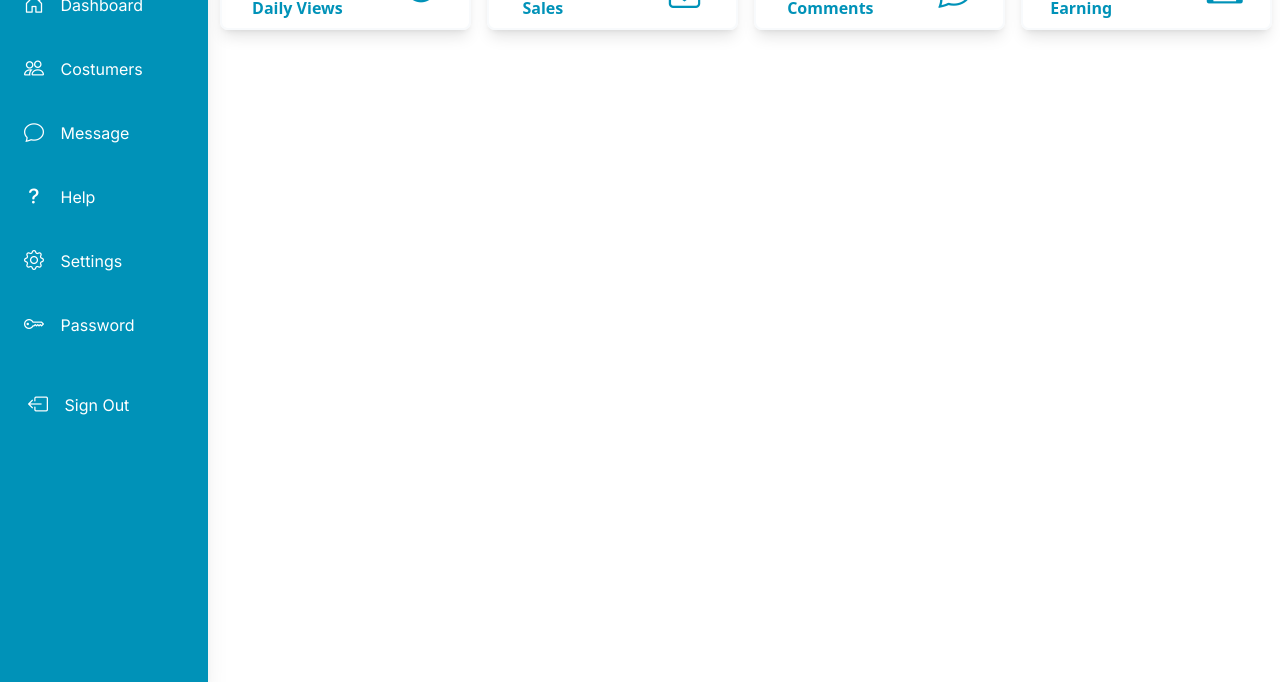
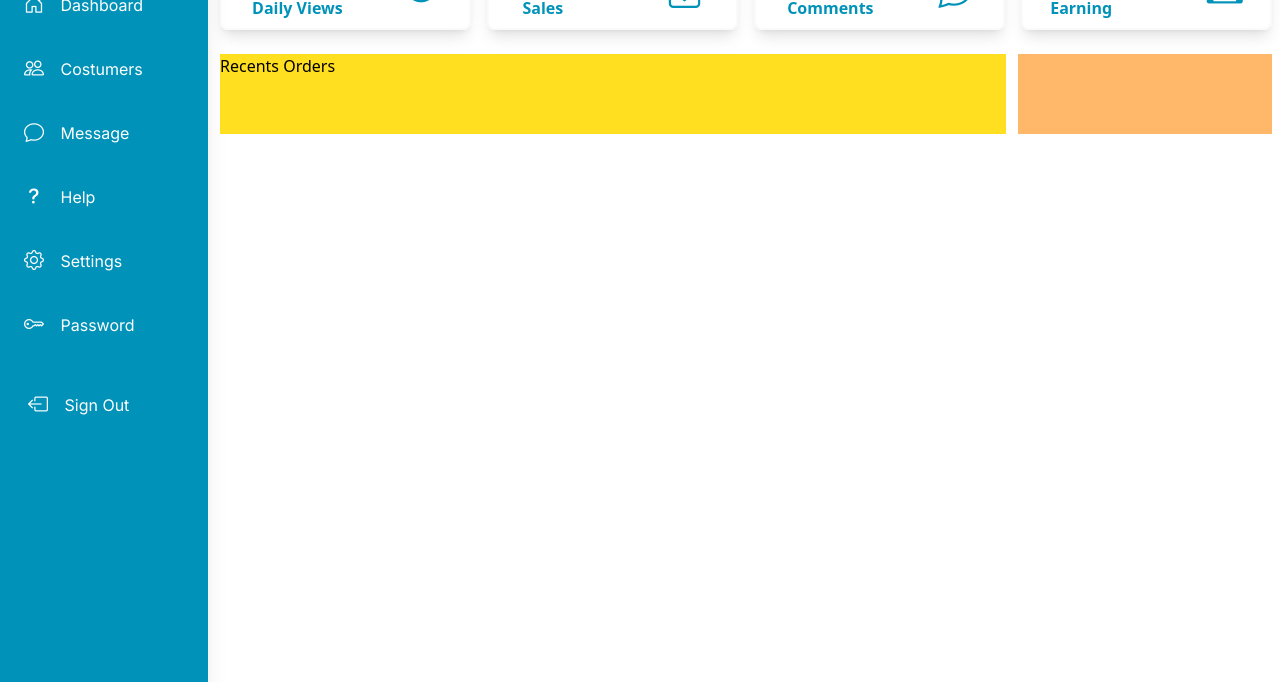
Before and after one commit to efraimurelpalodang/tailwind-learn, a plain HTML site: page Dashboard/index.html in a window 1280 px wide. Shown: the part 118-800 px from the top of the page. Drawn offline with nearby package versions, Linux system fonts and the light colour scheme.

Commit message:
membuat grid untuk main recent orders

```diff
--- a/Dashboard/index.html
+++ b/Dashboard/index.html
@@ -107,8 +107,8 @@
 
         <!-- section 2 -->
         <div class="w-full h-full">
-          <div>
-            <!-- box -->
+          <div class="grid grid-rows-2 gap-y-6">
+            <!-- boxs -->
             <div class="grid grid-cols-4 gap-4">
               <div class="border-2 border-slate-50 rounded-lg hover:cursor-pointer row-span-6 shadow-lg flex justify-around items-center text-primary hover:bg-primary hover:text-tulisan hover:border-none transition-all duration-300 ">
                 <div>
@@ -139,6 +139,15 @@
                 <i class="bi bi-cash-stack text-4xl"></i>
               </div>
             </div>
+
+            <!-- start main -->
+            <div class="grid grid-cols-4 gap-x-3">
+              <div class="bg-yellow-300 col-span-3">
+                <h1>Recents Orders</h1>
+              </div>
+              <div class="bg-orange-300"></div>
+
+            </div>
           </div>
         </div>
       </div>
```
